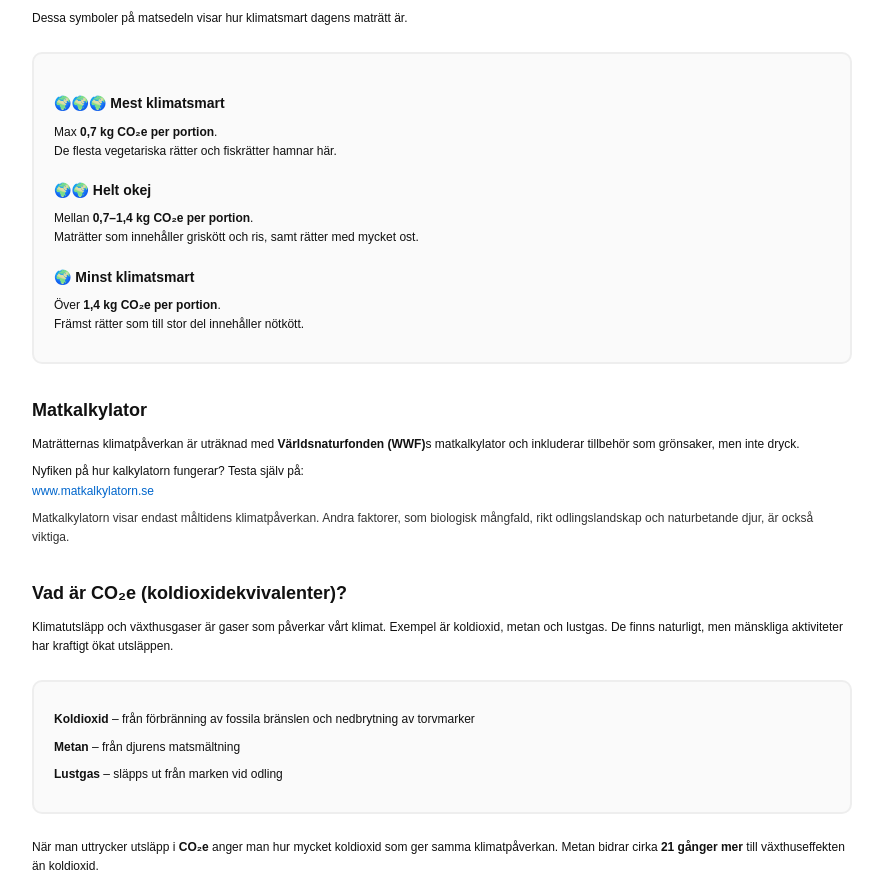
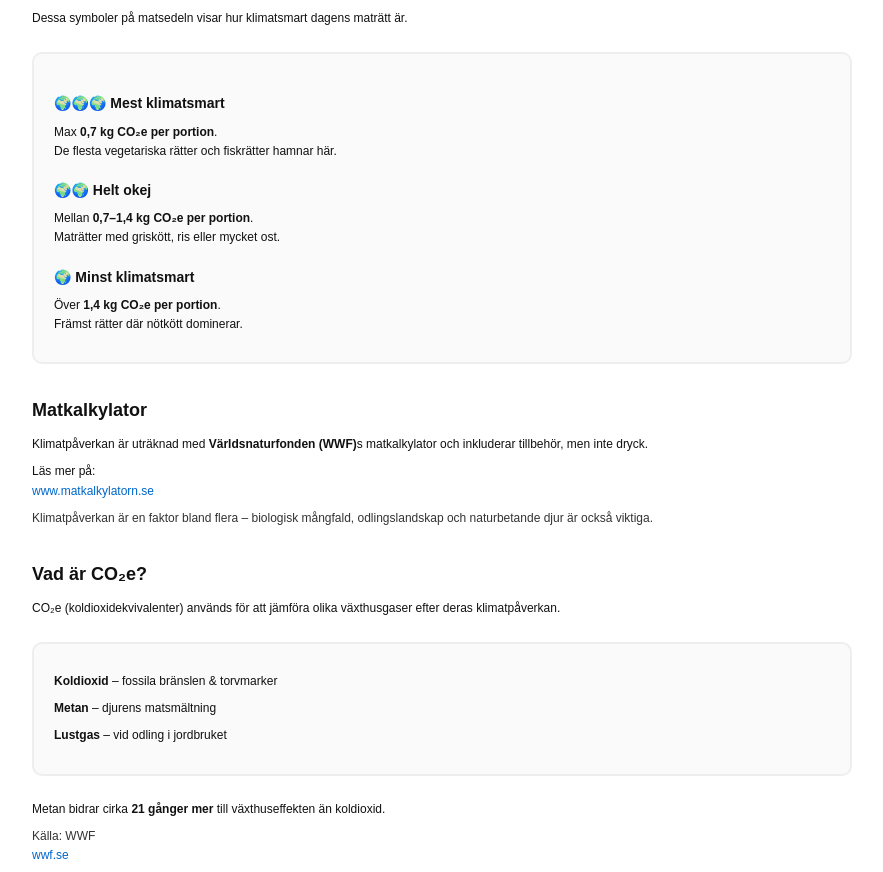
Before and after one commit to kagerup/infoscreen-test, a plain HTML site: page Globar.html in a window 1280 px wide. Shown: the part 85-957 px from the top of the page, without its empty margins (198-1081 px from the left). Drawn offline with Linux system fonts and the light colour scheme.

Commit message:
Update Globar.html

```diff
--- a/Globar.html
+++ b/Globar.html
@@ -1,4 +1,3 @@
-
 <!DOCTYPE html>
 <html lang="sv">
 <head>
@@ -9,7 +8,7 @@
   <style>
     :root {
       --fg: #111;
-      --bg: #fff;
+      --bg: #ffffff;
       --maxw: 820px;
     }
 
@@ -19,12 +18,13 @@
       color: var(--fg);
       font-family: Arial, Helvetica, sans-serif;
       line-height: 1.6;
+      overflow-y: auto;
     }
 
     .container {
       max-width: var(--maxw);
       margin: 0 auto;
-      padding: 32px 24px;
+      padding: 32px 24px 120px; /* extra botten så text inte klipps */
     }
 
     h1 {
@@ -64,10 +64,6 @@
       text-decoration: none;
     }
 
-    a:hover {
-      text-decoration: underline;
-    }
-
     .note {
       font-size: 12px;
       color: #333;
@@ -76,6 +72,7 @@
 </head>
 
 <body>
+
   <div class="container">
 
     <h1>Klimatsmarta måltider</h1>
@@ -94,64 +91,88 @@
       <div class="rating">🌍🌍 Helt okej</div>
       <p>
         Mellan <strong>0,7–1,4 kg CO₂e per portion</strong>.<br>
-        Maträtter som innehåller griskött och ris, samt rätter med mycket ost.
+        Maträtter med griskött, ris eller mycket ost.
       </p>
 
       <div class="rating">🌍 Minst klimatsmart</div>
       <p>
         Över <strong>1,4 kg CO₂e per portion</strong>.<br>
-        Främst rätter som till stor del innehåller nötkött.
+        Främst rätter där nötkött dominerar.
       </p>
     </div>
 
     <h2>Matkalkylator</h2>
     <p>
-      Maträtternas klimatpåverkan är uträknad med
-      <strong>Världsnaturfonden (WWF)</strong>s matkalkylator och inkluderar
-      tillbehör som grönsaker, men inte dryck.
+      Klimatpåverkan är uträknad med
+      <strong>Världsnaturfonden (WWF)</strong>s matkalkylator och
+      inkluderar tillbehör, men inte dryck.
     </p>
 
     <p>
-      Nyfiken på hur kalkylatorn fungerar? Testa själv på:
-      <br>
+      Läs mer på:<br>
       <a href="https://www.matkalkylatorn.se/" target="_blank">
         www.matkalkylatorn.se
       </a>
     </p>
 
     <p class="note">
-      Matkalkylatorn visar endast måltidens klimatpåverkan.
-      Andra faktorer, som biologisk mångfald, rikt odlingslandskap
-      och naturbetande djur, är också viktiga.
+      Klimatpåverkan är en faktor bland flera – biologisk mångfald,
+      odlingslandskap och naturbetande djur är också viktiga.
     </p>
 
-    <h2>Vad är CO₂e (koldioxidekvivalenter)?</h2>
+    <h2>Vad är CO₂e?</h2>
     <p>
-      Klimatutsläpp och växthusgaser är gaser som påverkar vårt klimat.
-      Exempel är koldioxid, metan och lustgas. De finns naturligt, men
-      mänskliga aktiviteter har kraftigt ökat utsläppen.
+      CO₂e (koldioxidekvivalenter) används för att jämföra olika
+      växthusgaser efter deras klimatpåverkan.
     </p>
 
     <div class="box">
-      <p><strong>Koldioxid</strong> – från förbränning av fossila bränslen och nedbrytning av torvmarker</p>
-      <p><strong>Metan</strong> – från djurens matsmältning</p>
-      <p><strong>Lustgas</strong> – släpps ut från marken vid odling</p>
+      <p><strong>Koldioxid</strong> – fossila bränslen & torvmarker</p>
+      <p><strong>Metan</strong> – djurens matsmältning</p>
+      <p><strong>Lustgas</strong> – vid odling i jordbruket</p>
     </div>
 
     <p>
-      När man uttrycker utsläpp i <strong>CO₂e</strong> anger man hur mycket
-      koldioxid som ger samma klimatpåverkan.
-      Metan bidrar cirka <strong>21 gånger mer</strong> till växthuseffekten än koldioxid.
+      Metan bidrar cirka <strong>21 gånger mer</strong> till
+      växthuseffekten än koldioxid.
     </p>
 
     <p class="note">
-      Informationen är hämtad från WWF:
-      <br>
+      Källa: WWF<br>
       <a href="https://www.wwf.se/mat-och-jordbruk/matkalkylator/" target="_blank">
-        wwf.se/mat-och-jordbruk/matkalkylator
+        wwf.se
       </a>
     </p>
 
   </div>
+
+  <!-- ✅ AUTOMATISK SCROLL FÖR INFOSCREEN -->
+  <script>
+    let speed = 0.25;     // scrollhastighet
+    let direction = 1;   // 1 = ner, -1 = upp
+
+    function autoScroll() {
+      window.scrollBy(0, speed * direction);
+
+      const bottomReached =
+        window.innerHeight + window.scrollY >= document.body.offsetHeight - 2;
+
+      const topReached = window.scrollY <= 0;
+
+      if (bottomReached) {
+        direction = -1;
+        setTimeout(() => {}, 2000);
+      }
+
+      if (topReached) {
+        direction = 1;
+        setTimeout(() => {}, 2000);
+      }
+    }
+
+    setInterval(autoScroll, 20);
+  </script>
+
 </body>
 </html>
+``
```
